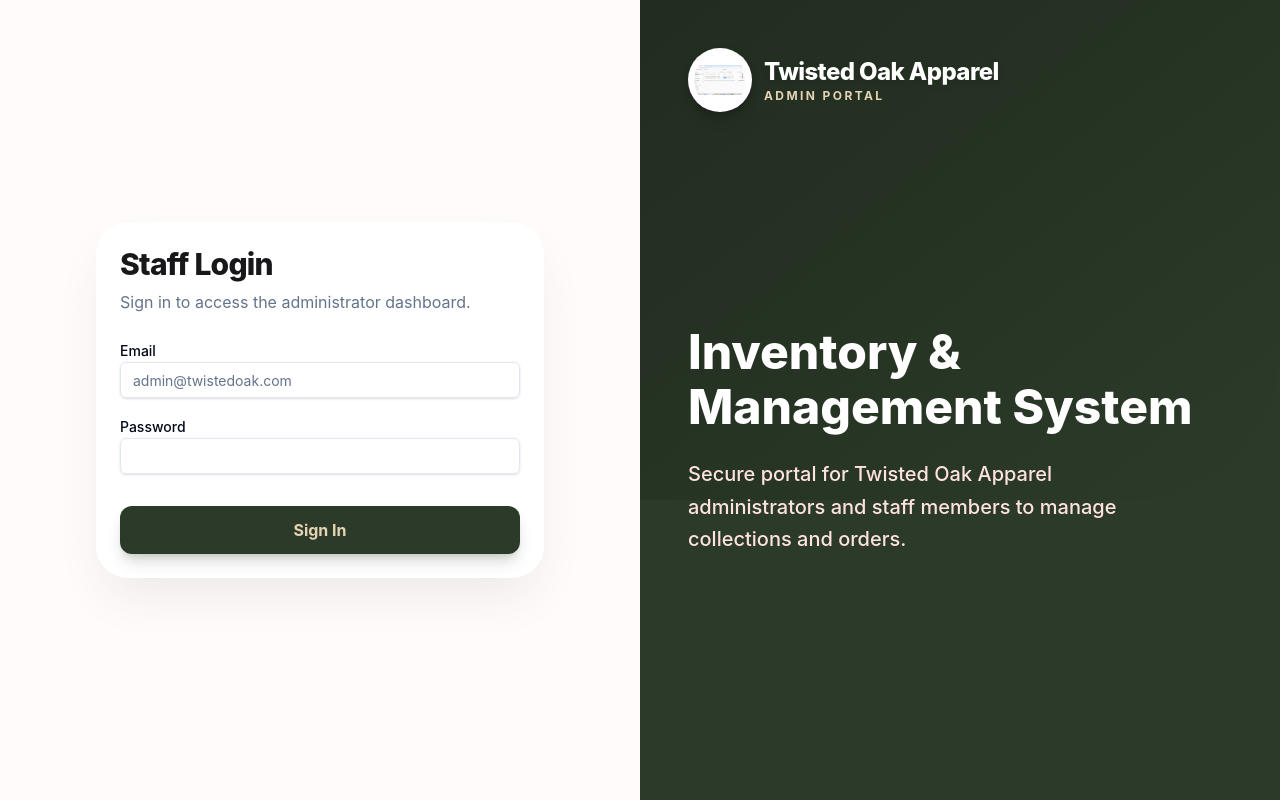
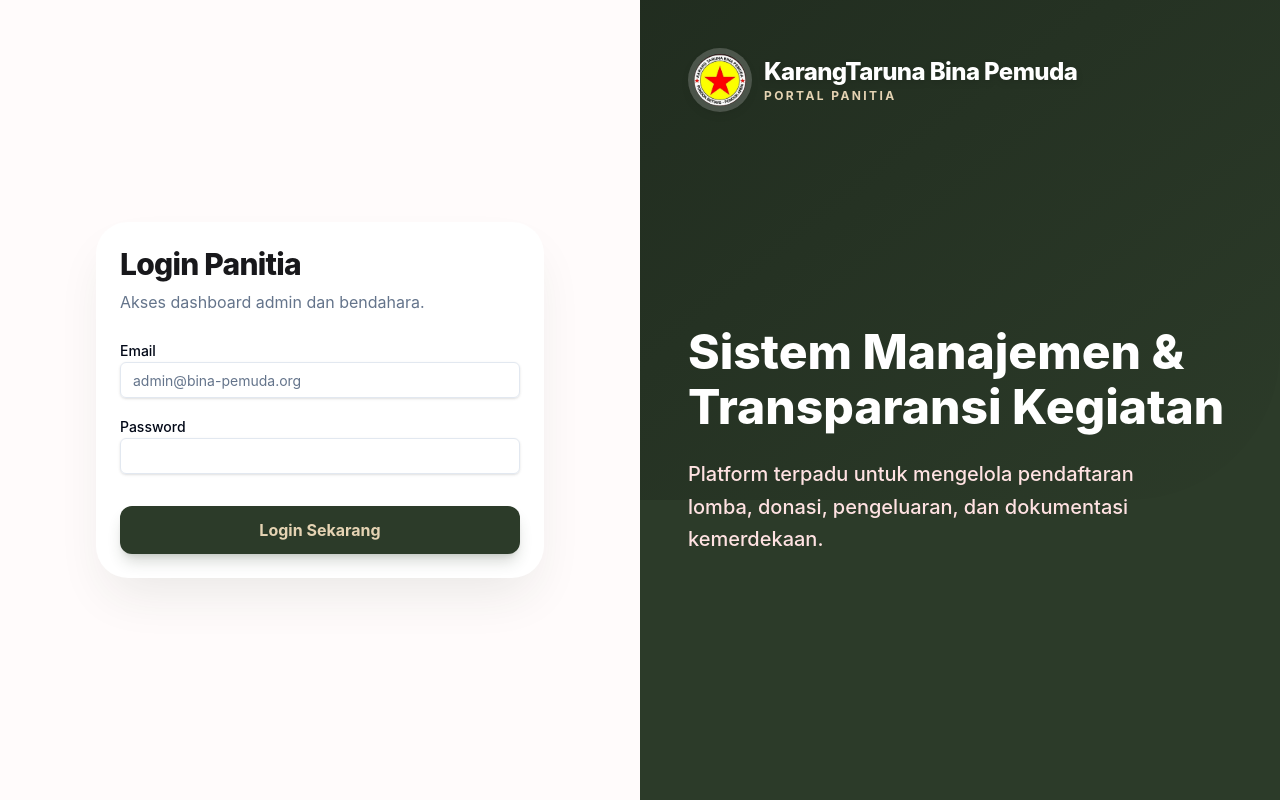
Before and after one commit to devcraftid/KarangTaruna-BinaPemuda, a React (Vite) app: page /login in a window 1280 px wide. Built offline with nearby package versions, Linux system fonts and the light colour scheme.

Commit message:
style: use new waringin logo as hero image and revert text/navbar logos back to original

```diff
--- a/src/features/auth/AuthLayout.tsx
+++ b/src/features/auth/AuthLayout.tsx
@@ -10,19 +10,19 @@
         <div className="absolute top-0 left-0 w-full h-[500px] bg-gradient-to-br from-[#1E291D]/80 to-transparent z-0 rounded-br-[150px]" />
 
         <Link to="/" className="absolute top-12 left-12 flex items-center gap-3 z-10 hover:opacity-90 transition-opacity">
-          <img src="/twisted-oak.png" alt="Logo" className="w-16 h-16 object-contain drop-shadow-lg bg-white p-1.5 rounded-full shadow-lg" />
+          <img src="/logo.png" alt="Logo" className="w-16 h-16 object-contain drop-shadow-lg bg-white/20 p-1.5 rounded-full backdrop-blur-md" />
           <div className="flex flex-col">
-            <span className="font-extrabold text-2xl tracking-tight text-white drop-shadow-md">Twisted Oak Apparel</span>
-            <span className="font-bold text-[#E5D3B3] text-xs tracking-[0.2em] uppercase">Admin Portal</span>
+            <span className="font-extrabold text-2xl tracking-tight text-white drop-shadow-md">KarangTaruna Bina Pemuda</span>
+            <span className="font-bold text-[#E5D3B3] text-xs tracking-[0.2em] uppercase">Portal Panitia</span>
           </div>
         </Link>
 
         <div className="z-10 mt-20">
           <h1 className="text-4xl lg:text-5xl font-extrabold mb-6 leading-[1.15]">
-            Inventory &<br/> Management System
+            Sistem Manajemen &<br/> Transparansi Kegiatan
           </h1>
           <p className="text-lg lg:text-xl font-medium text-red-100 max-w-md leading-relaxed">
-            Secure portal for Twisted Oak Apparel administrators and staff members to manage collections and orders.
+            Platform terpadu untuk mengelola pendaftaran lomba, donasi, pengeluaran, dan dokumentasi kemerdekaan.
           </p>
         </div>
       </div>
--- a/src/features/auth/LoginPage.tsx
+++ b/src/features/auth/LoginPage.tsx
@@ -42,16 +42,16 @@
       {/* Mobile Header (Hidden on Desktop) */}
       <div className="flex flex-col items-center justify-center md:hidden mb-6">
         <Link to="/" className="flex flex-col items-center gap-3">
-          <img src="/twisted-oak.png" alt="Logo" className="w-20 h-20 object-contain drop-shadow-md rounded-full bg-white p-1" />
-          <span className="font-extrabold text-2xl text-[#2C3B29] tracking-tight">Twisted Oak Apparel</span>
+          <img src="/logo.png" alt="Logo" className="w-20 h-20 object-contain drop-shadow-md" />
+          <span className="font-extrabold text-2xl text-zinc-900 tracking-tight">KarangTaruna Bina Pemuda</span>
         </Link>
       </div>
 
       <Card className="border-none shadow-2xl shadow-[#2C3B29]/10 rounded-[2rem] bg-white">
         <CardHeader className="space-y-2 pb-6">
-          <CardTitle className="text-3xl font-extrabold text-zinc-900 tracking-tight">Staff Login</CardTitle>
+          <CardTitle className="text-3xl font-extrabold text-zinc-900 tracking-tight">Login Panitia</CardTitle>
           <CardDescription className="text-base text-muted-foreground">
-            Sign in to access the administrator dashboard.
+            Akses dashboard admin dan bendahara.
           </CardDescription>
         </CardHeader>
         <CardContent>
@@ -61,7 +61,7 @@
             <Input
               id="email"
               type="email"
-              placeholder="admin@twistedoak.com"
+              placeholder="admin@bina-pemuda.org"
               value={email}
               onChange={(e: any) => setEmail(e.target.value)}
               required
@@ -79,7 +79,7 @@
           </div>
           <Button type="submit" className="w-full h-12 rounded-xl text-base font-bold bg-[#2C3B29] hover:bg-[#1E291D] text-[#E5D3B3] shadow-lg shadow-[#2C3B29]/20 mt-4" disabled={loading}>
             {loading ? <Loader2 className="mr-2 h-5 w-5 animate-spin" /> : null}
-            {loading ? 'Processing...' : 'Sign In'}
+            {loading ? 'Memproses...' : 'Login Sekarang'}
           </Button>
         </form>
       </CardContent>
--- a/src/pages/public/LandingPage.tsx
+++ b/src/pages/public/LandingPage.tsx
@@ -66,7 +66,7 @@
             </SheetContent>
           </Sheet>
           <Link className="flex items-center gap-2" to="/">
-            <img src="/twisted-oak.png" alt="Twisted Oak Apparel" className="h-12 w-12 object-contain rounded-full bg-white p-0.5 shadow-sm" />
+            <img src="/logo.png" alt="Logo Karang Taruna" className="h-12 w-12 object-contain rounded-full" />
           </Link>
         </div>
         <nav className="hidden md:flex gap-8">
@@ -107,7 +107,7 @@
 
             <div className="relative mx-auto lg:ml-auto w-full max-w-[400px]">
               <div className="aspect-square rounded-[2.5rem] overflow-hidden relative flex items-center justify-center p-8 bg-white/50 border shadow-2xl">
-                <img src="/twisted-oak.png" alt="Twisted Oak Apparel" className="object-contain w-full h-full drop-shadow-xl hover:scale-105 transition-transform duration-500" />
+                <img src="/waringin.png" alt="Waringin Mentality" className="object-contain w-full h-full drop-shadow-xl hover:scale-105 transition-transform duration-500" />
               </div>
               <Card className="absolute -bottom-6 -left-6 border-none shadow-xl rounded-2xl bg-white/90 backdrop-blur p-4 flex items-center gap-4">
                 <div className="h-12 w-12 rounded-full bg-blue-100 flex items-center justify-center text-blue-600">
@@ -301,8 +301,8 @@
       <footer className="bg-white border-t py-12 px-6 lg:px-12 mt-auto">
         <div className="max-w-7xl mx-auto flex flex-col md:flex-row items-center justify-between gap-6">
           <div className="space-y-2 text-center md:text-left">
-            <h3 className="font-extrabold text-xl text-zinc-900 tracking-tight">Twisted Oak Apparel</h3>
-            <p className="text-sm text-muted-foreground max-w-xs">Platform digital terpercaya untuk pengelolaan event dan transparansi kegiatan komunitas.</p>
+            <h3 className="font-extrabold text-xl text-red-700 tracking-tight">KarangTaruna Bina Pemuda</h3>
+            <p className="text-sm text-muted-foreground max-w-xs">Platform digital terpercaya untuk pengelolaan hari kemerdekaan di tingkat komunitas terkecil.</p>
           </div>
           <div className="flex gap-8 text-sm font-semibold text-muted-foreground">
             <Link to="#" className="hover:text-red-700 transition-colors">RT/RW Info</Link>
@@ -310,7 +310,7 @@
             <Link to="#" className="hover:text-red-700 transition-colors">Privacy Policy</Link>
           </div>
           <p className="text-sm font-medium text-zinc-400">
-            © 2026 Twisted Oak Apparel Platform
+            © 2026 Panitia HUT RI - KarangTaruna Bina Pemuda Platform
           </p>
         </div>
       </footer>
```
Also changed, not shown: public/waringin.png (added).
